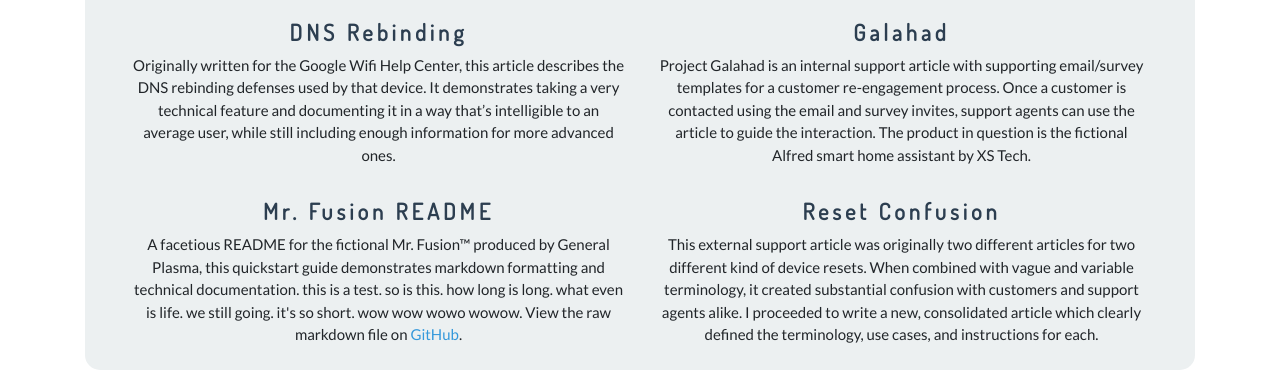
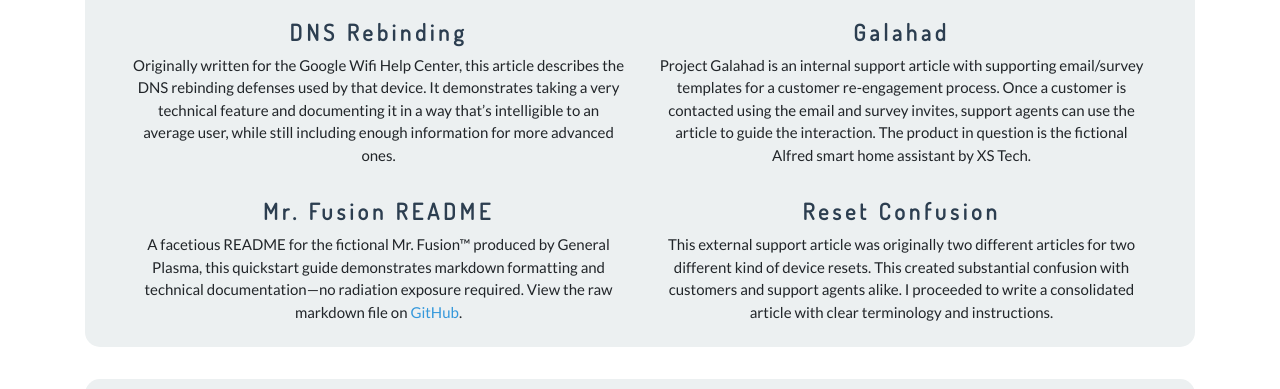
Before and after one commit to KyleEDennis/kyleedennis.github.io, a plain HTML site: page index.html in a window 1280 px wide. Shown: the part 229-618 px from the top of the page. Drawn offline with nearby package versions, Linux system fonts and the light colour scheme.

Commit message:
sameline counnt bottom index content

```diff
--- a/index.html
+++ b/index.html
@@ -58,13 +58,14 @@
                             <a href = "mr-fusion.html">
                                 <h4 class = "dosis-proj text-primary">Mr. Fusion README</h4>
                             </a>
-                            <p>A facetious README for the fictional Mr. Fusion™ produced by General Plasma, this quickstart guide demonstrates markdown formatting and technical documentation. this is a test. so is this. how long is long. what even is life. we still going. it's so short. wow wow wowo wowow. View the raw markdown file on <a href = "https://github.com/KyleEDennis/kyleedennis.github.io/blob/master/mrfusion.md" class = "text-info" target = "_blank">GitHub</a>.</p>
+                            <p>A facetious README for the fictional Mr. Fusion™ produced by General Plasma, this quickstart guide demonstrates markdown formatting and technical documentation&mdash;no radiation exposure required. View the raw markdown file on <a href = "https://github.com/KyleEDennis/kyleedennis.github.io/blob/master/mrfusion.md" class = "text-info" target = "_blank">GitHub</a>.</p>
                         </div>
                         <div class = "col-md-6 text-center align-self-center mt-3">
                             <a href = "reset-confusion.html">
                                 <h4 class = "dosis-proj text-primary">Reset Confusion</h4>
                             </a>
-                            <p>This external support article was originally two different articles for two different kind of device resets. When combined with vague and variable terminology, it created substantial confusion with customers and support agents alike. I proceeded to write a new, consolidated article which clearly defined the terminology, use cases, and instructions for each.</p>                        </div>
+                            <p>This external support article was originally two different articles for two different kind of device resets. This created substantial confusion with customers and support agents alike. I proceeded to write a consolidated article with clear terminology and instructions.</p>
+                        </div>
                     </div>
                  </div>
             </div>  <!-- End project jumbotron -->
```
